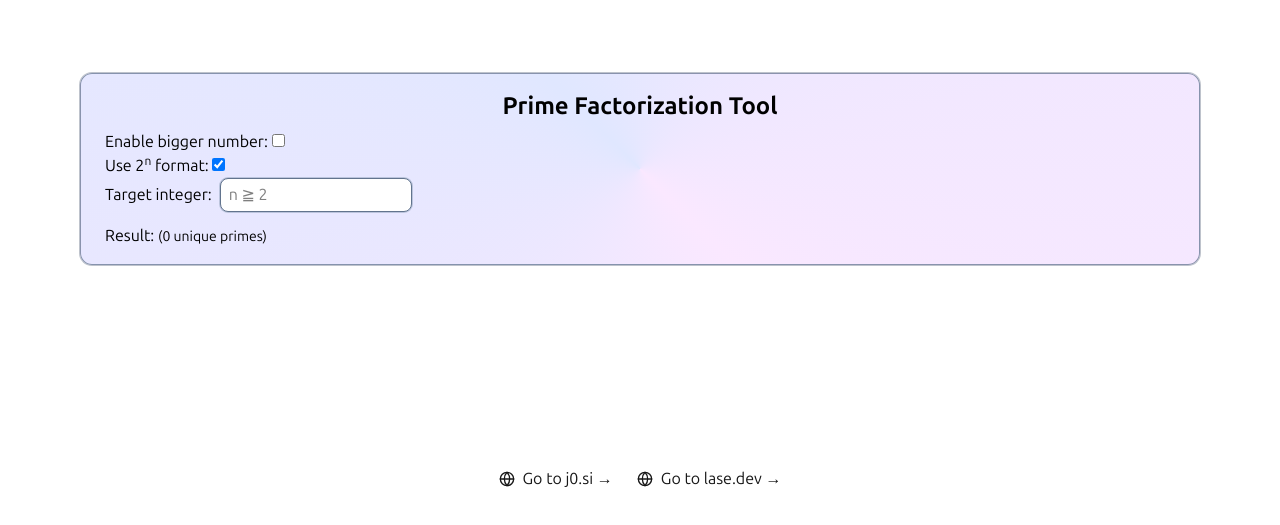
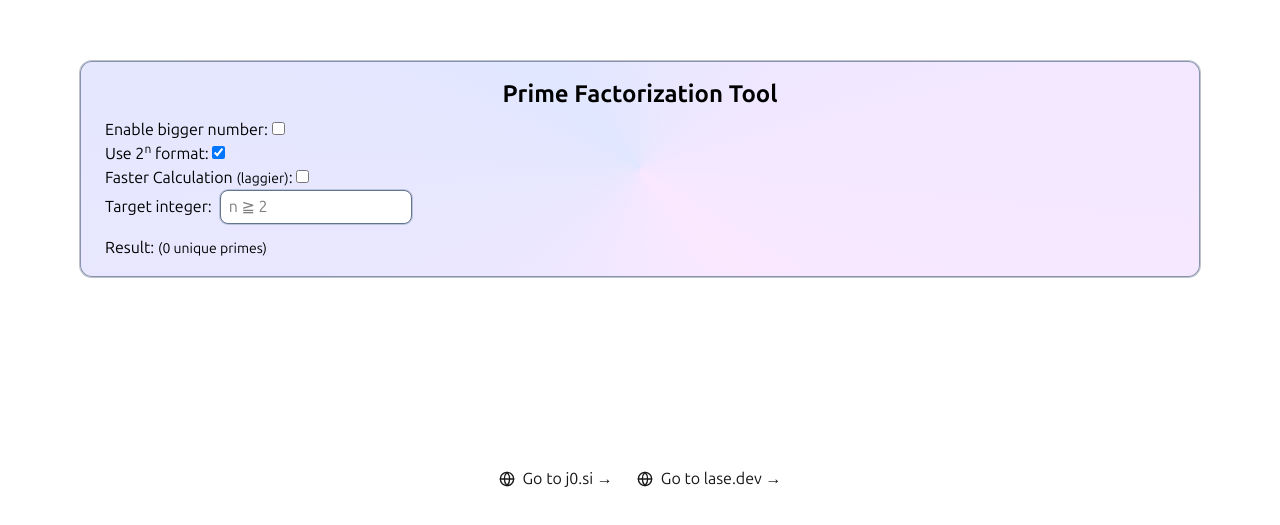
Before and after one commit to driplase/prime-factorization, a Next.js app: page / in a window 1280 px wide. Shown: the part 231-756 px from the top of the page. Built offline with nearby package versions, Linux system fonts and the light colour scheme; a web font is replaced by a local one.

Commit message:
chore: faster calculation

```diff
--- a/src/components/tool.tsx
+++ b/src/components/tool.tsx
@@ -26,6 +26,7 @@ export default function Tool() {
   const [biggerNumber, setBiggerNumber] = useState<boolean>(false);
   const [exponentType, setExponentType] = useState<boolean>(true)
   const cancelToken = useRef(0); // Add this line
+  const fasterCalculation = useRef(false);
 
   async function factorization(target: bigint) {
     setResult([]);
@@ -52,10 +53,11 @@ export default function Tool() {
           setResult([...nums, [i, c]]);
         }
 
-        await delay(0);
+        if (!fasterCalculation.current) await delay(0);
 
         if (c > 0) nums.push([i, c]);
 
+        // skip evens after 2, since 2 is the only even prime
         i += i !== 2n ? 2n : 1n;
 
         if (performance.now() - start > 16) {
@@ -92,6 +94,11 @@ export default function Tool() {
       <div>
         <label>
           Use 2<sup>n</sup> format: <input type="checkbox" checked={exponentType} onChange={(e) => setExponentType(e.target.checked)} />
+        </label>
+      </div>
+      <div>
+        <label>
+          Faster Calculation <small className="text-sm">(laggier)</small>: <input type="checkbox" defaultChecked={false} onChange={(e) => fasterCalculation.current = e.target.checked} />
         </label>
       </div>
 
```
